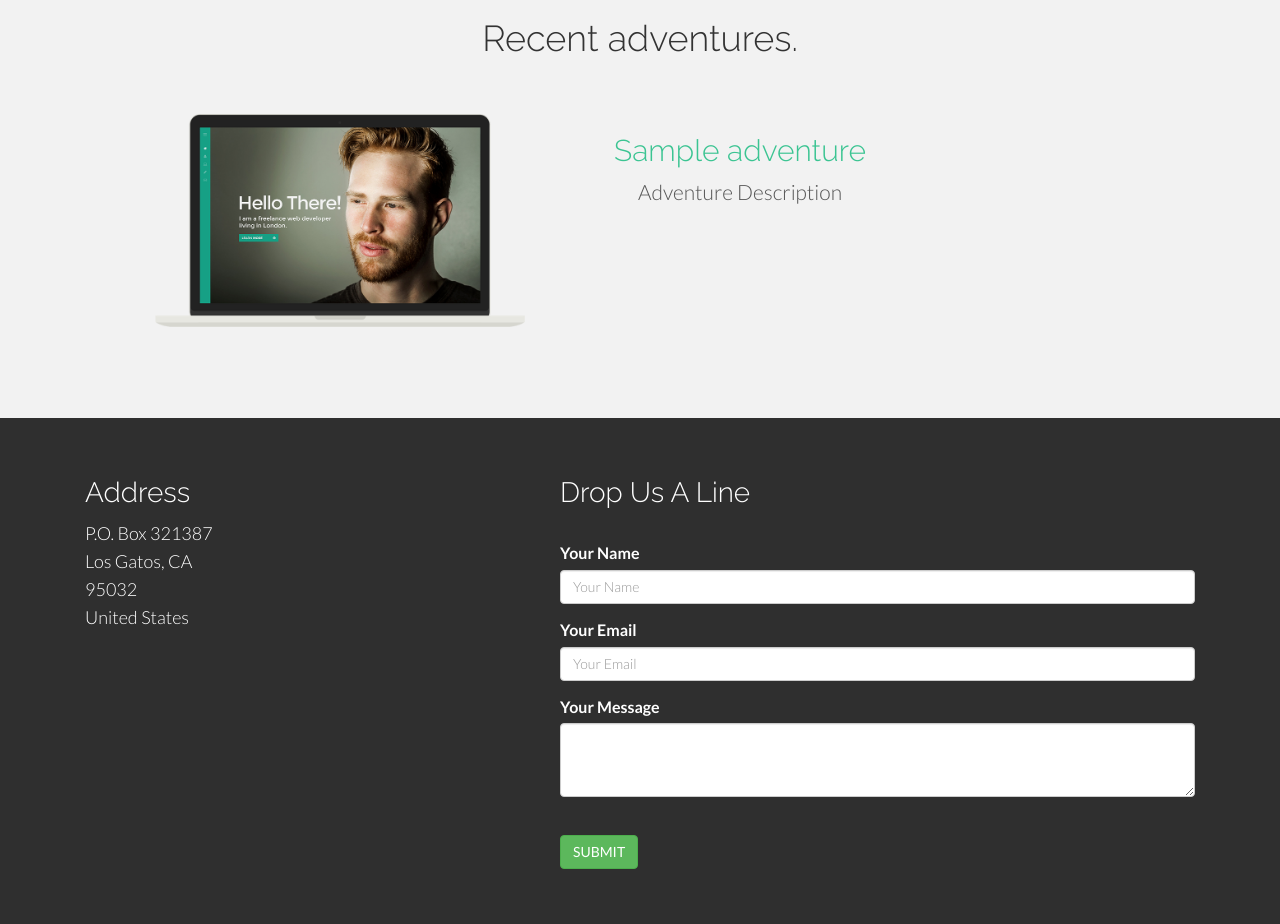
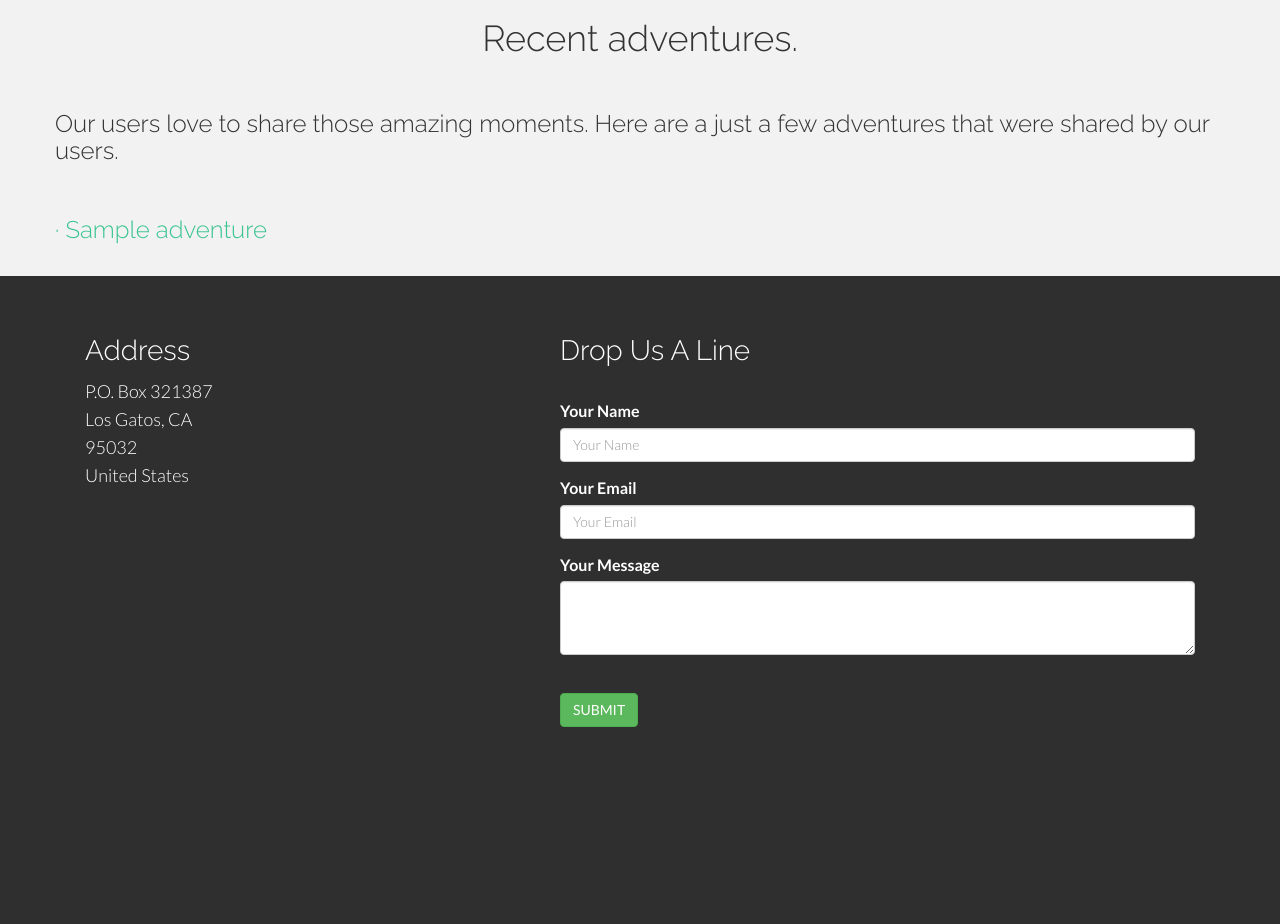
Before and after one commit to yakinaround/myadventure-front, a Flask app: template app/templates/recent/index.html in a window 1280 px wide. Shown: the part 51-975 px from the top of the page. After the commit the page ends 778 px from the top, so only its background shows below. Run offline with Flask 2, Linux system fonts and the light colour scheme; the template is opened without the code that fills it: most values are stand-ins (such as "Sample title", 1, 10 or a date in 2020); parts of the project's set-up code (start-up, migrations or seed data) failed here and were passed over; some libraries are stand-ins or nearby versions.

Commit message:
Better recent adventures page.

```diff
--- a/app/templates/recent/index.html
+++ b/app/templates/recent/index.html
@@ -1,6 +1,6 @@
 {% extends "base.html" %}
 
-{% block title %}Recent{% endblock %}
+{% block title %}Recent adventures{% endblock %}
 
 {% block head %}
 {% endblock %}
@@ -9,34 +9,26 @@
     <div class="container">
         <div class="row centered">
             <h1>Recent adventures.</h1>
+        </div>
         <br>
+        <div class="row">
+            <h3>Our users love to share those amazing moments. Here are a just a few adventures that were shared by our users.</h3>
+        </div>
         <br>
         {% for adventure in adventures %}
         <div class="row">
-                <div class="col-lg-4 col-lg-offset-1">
-                    <img src="/img/item-01.png" class="img-responsive center-block" alt="">
+            <h3>
+                <a href="/adventure/{{ adventure['_id'] }}">&middot; {{ adventure['name'] }}</a>
+            </h3>
+            {% if adventure['description'] %}
+            <h3>{adventure['description']}</h3>
+            {% endif %}
         </div>
-                <div class="col-lg-4">
-                    <h2>
-                        <a href="/{{ adventure['_id'] }}">{{ adventure['name'] }}</a>
-                    </h2>
-                    <p class="lead">Adventure Description</p>
-
-                </div>
-            </div>
-            <br>
-            <br>
         {% endfor %}
-            <br>
         </div>
         <br>
     </div> <!--/ .container -->
 {% endblock %}
 
 {% block footer %}
-    <script>
-        $('.carousel').carousel({
-            interval: 3500
-        })
-    </script>
 {% endblock %}
```
Lines whose indentation alone changed are shown as unchanged.
